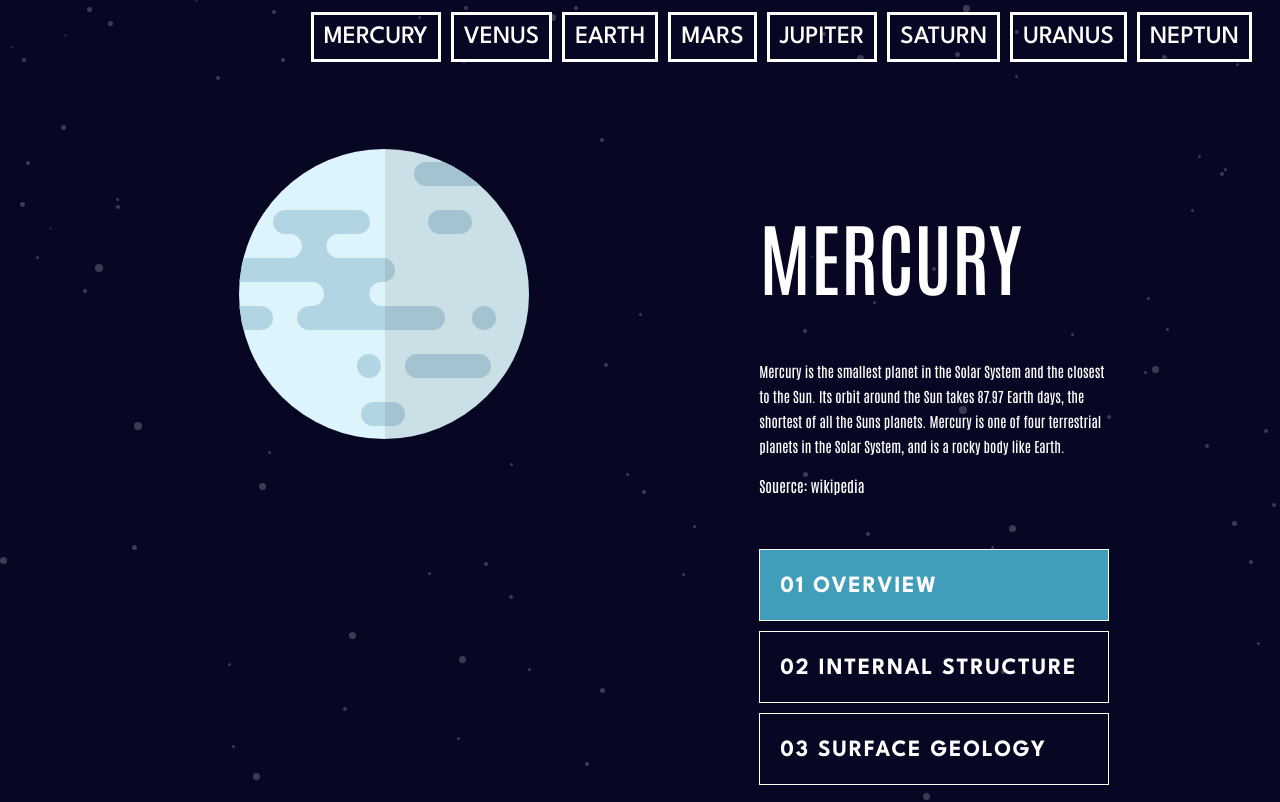
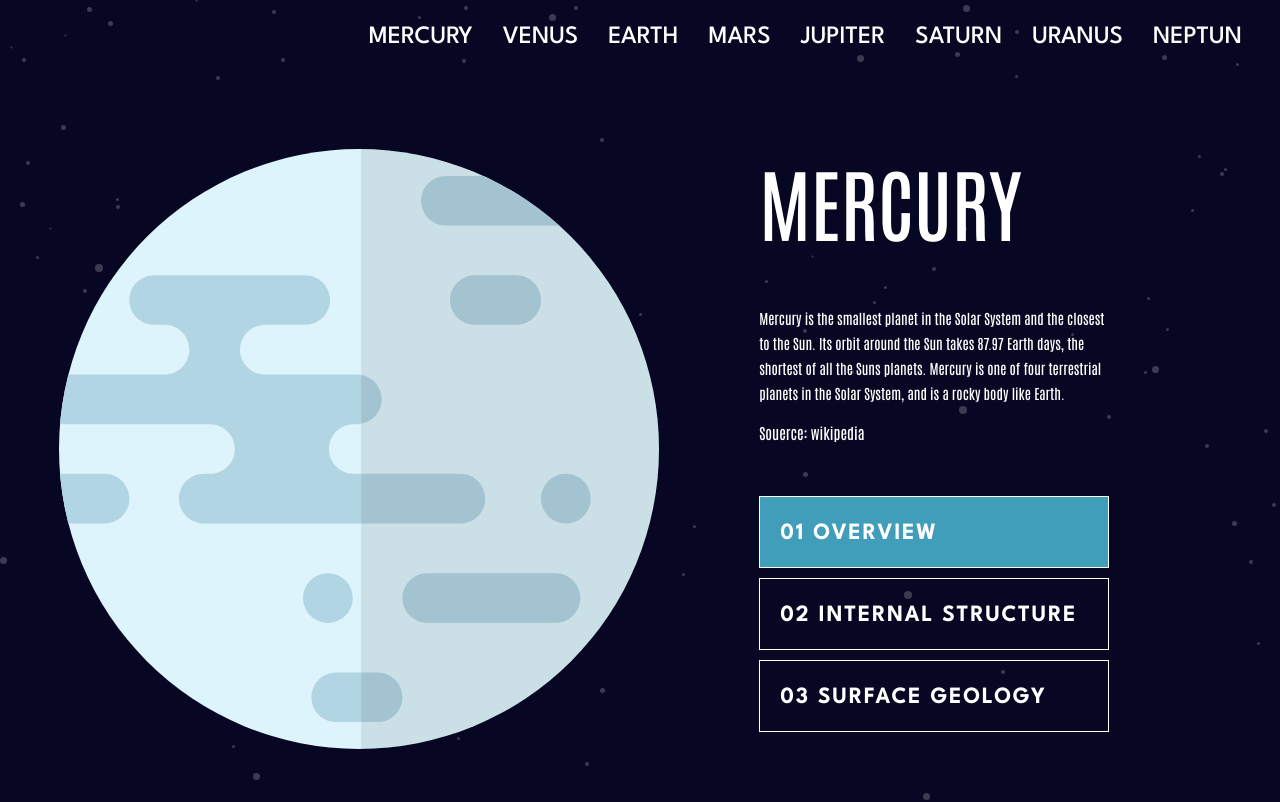
Before and after one commit to markSancho7/react-Planetes, a React (Vite) app: page / in a window 1280 px wide. Shown: the top 802 px of the page. Built offline with nearby package versions, Linux system fonts and the light colour scheme.

Commit message:
saveImgaesnoFinished

```diff
--- a/src/components/menu/styles.js
+++ b/src/components/menu/styles.js
@@ -19,8 +19,8 @@ const StyledMenuUl = styled.ul`
 const StyledMenuLi = styled(Link)`
 	text-decoration: none;
 	color: white;
-	border: 3px solid
-		${({ $active, $colorBack }) => ($active ? $colorBack : 'white')};
+	border-top: ${({ $active, $colorBack }) =>
+		$active ? `3px solid ${$colorBack}` : 'none'};
 	color: ${({ $active, $colorBack }) => ($active ? $colorBack : 'white')};
 	padding: 10px;
 	&&:hover {
--- a/src/components/planet/Planet.jsx
+++ b/src/components/planet/Planet.jsx
@@ -8,6 +8,7 @@ import {
 	StyledContainerImg,
 	StyledContainerImg2,
 	StyledDescription,
+	StyledImg,
 	StyledPlanet,
 	StyledTitle
 } from './styles';
@@ -26,8 +27,8 @@ const Planet = ({
 	return (
 		<StyledPlanet>
 			<StyledContainerImg>
-				<img src={linkImg} alt='' />
 				<StyledContainerImg2 src={linkImg2} alt='' $active={sowImg} />
+				<StyledImg src={linkImg} alt='' />
 			</StyledContainerImg>
 			<StyledContainerDescription>
 				<StyledTitle>{namePlanet}</StyledTitle>
--- a/src/components/planet/styles.js
+++ b/src/components/planet/styles.js
@@ -7,26 +7,58 @@ const StyledPlanet = styled.div`
 	width: 100%;
 	display: flex;
 	justify-content: space-between;
+	height: 500px;
+	@media (max-width: 1250px) {
+		flex-direction: column;
+	}
 `;
 const StyledContainerImg = styled.div`
-	width: 80%;
+	display: flex;
+	margin-left: auto;
+	margin-right: 400px;
+	width: 600px;
 	height: 600px;
 	text-align: center;
+	@media (max-width: 1600px) {
+		margin-right: 100px;
+	}
+	@media (max-width: 1250px) {
+		position: absolute;
+		background-color: green;
+		margin-top: 100px;
+		width: 100%;
+	}
+`;
+const StyledImg = styled.img`
+	height: 100%;
+	@media (max-width: 1250px) {
+		background-color: red;
+		margin-left: auto;
+		margin-right: auto;
+		position: relative;
+	}
 `;
 const StyledContainerImg2 = styled.img`
-	margin-inline: auto;
+	position: absolute;
 	width: 200px;
 	height: 240px;
-	margin-top: -100px;
-	top: 200px;
-	left: 640px;
+	margin-top: 300px;
+	margin-left: 200px;
 	display: ${({ $active }) => ($active ? 'none' : 'flex')};
+	@media (max-width: 1250px) {
+		position: absolute;
+		background-color: red;
+		height: 230px;
+		left: 50%;
+		z-index: 1;
+	}
 `;
 const StyledContainerDescription = styled.div`
 	width: 20%;
 	margin-right: 260px;
 `;
 const StyledTitle = styled.h1`
+	margin-top: 0;
 	color: #fff;
 	font-family: Antonio;
 	font-size: 80px;
@@ -86,5 +118,6 @@ export {
 	StyledTitle,
 	StyledContainerButtons,
 	StyledButton,
-	StyledA
+	StyledA,
+	StyledImg
 };
--- a/src/components/planetFooterContainer/styles.js
+++ b/src/components/planetFooterContainer/styles.js
@@ -1,7 +1,7 @@
 import { styled } from 'styled-components';
 
 const StyledFooter = styled.div`
-	margin-top: 250px;
+	margin-top: 200px;
 	gap: 100px;
 	display: flex;
 	justify-content: center;
```
